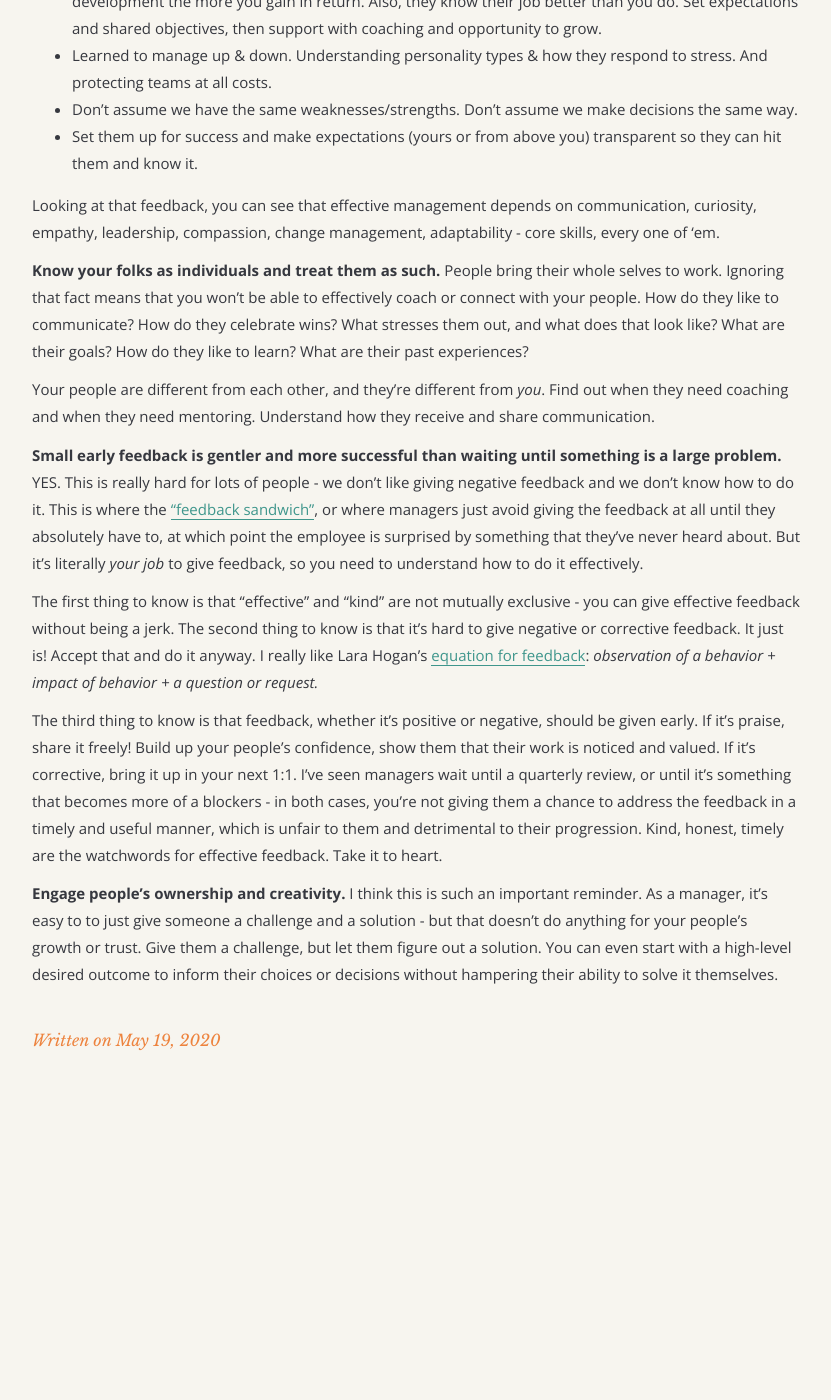
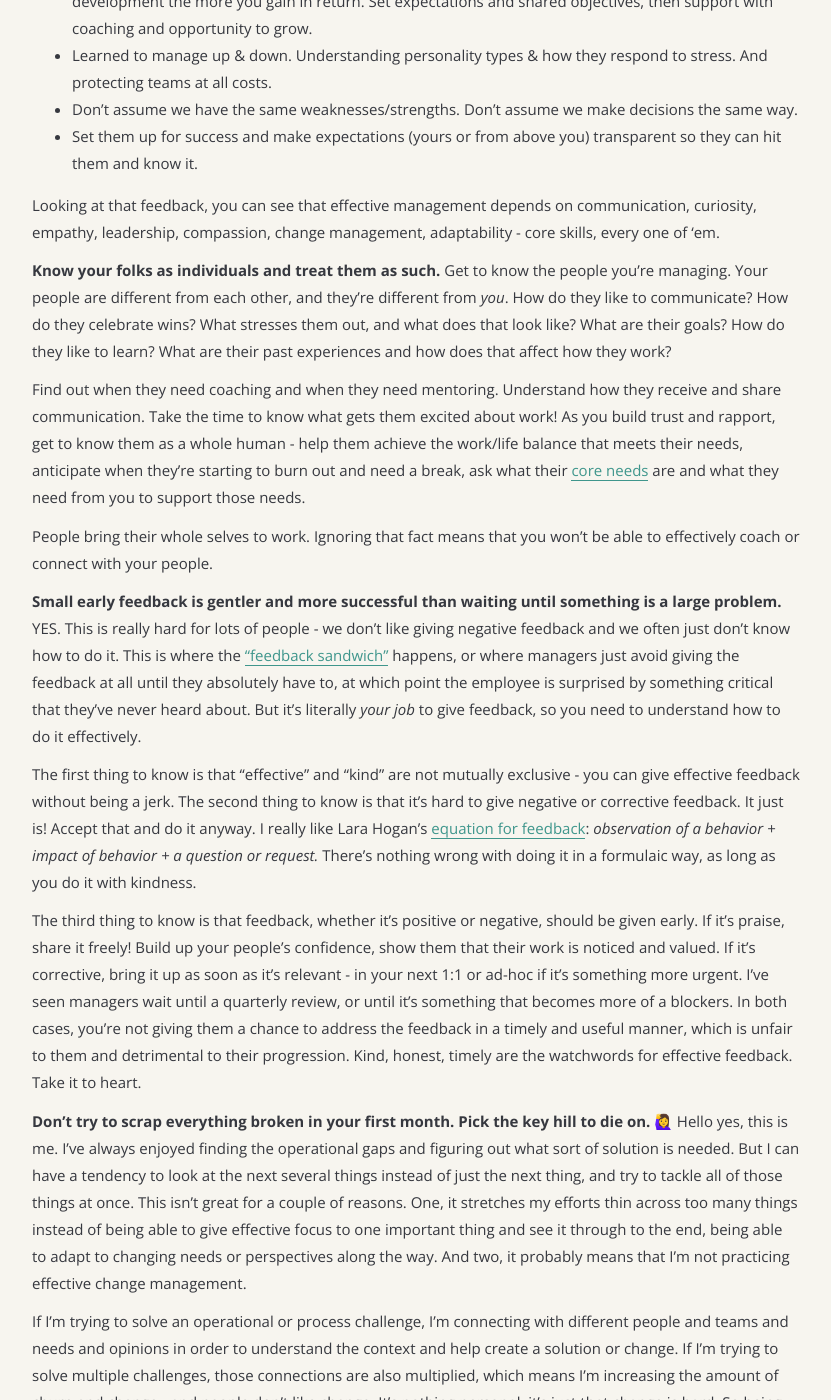
Before and after one commit to angelariggs/angelariggs.github.io, a Jekyll site: the page built from _posts/2020-05-19-effective-management.md, in a window 1280 px wide and 1400 px high, scrolled down 1084 px. Shown: the whole window, without its empty margins (224-1055 px from the left). Built offline with Jekyll 4.4.1, drawn with Linux system fonts in a browser that asks for light colours; comment, search, counter and statistics services are not loaded; before the commit the page ends 2182 px from its top, so only the background shows below that; some of the changed text lies outside the part shown.

Commit message:
final new manager article

```diff
--- a/_posts/2020-05-19-effective-management.md
+++ b/_posts/2020-05-19-effective-management.md
@@ -22,21 +22,39 @@ But let's dive a little deeper into this! When I asked for feedback and advice a
 - Ask people to solve problems and deliver a capabilities rather than to do tasks. You want to engage their ownership and creativity.
 - Don’t try to scrap everything broken in your first month. Pick the key hill to die on.
 - Effective delegation can help to up skill team members.
-- See reports as appreciating assets, not an operational cost. The more you invest in wellbeing and development the more you gain in return. Also, they know their job better than you do. Set expectations and shared objectives, then support with coaching and opportunity to grow.
+- See reports as appreciating assets, not an operational cost. The more you invest in wellbeing and development the more you gain in return. Set expectations and shared objectives, then support with coaching and opportunity to grow.
 - Learned to manage up & down. Understanding personality types & how they respond to stress. And protecting teams at all costs.
 - Don’t assume we have the same weaknesses/strengths. Don’t assume we make decisions the same way.
 - Set them up for success and make expectations (yours or from above you) transparent so they can hit them and know it.
 
 Looking at that feedback, you can see that effective management depends on communication, curiosity, empathy, leadership, compassion, change management, adaptability - core skills, every one of 'em.
 
-**Know your folks as individuals and treat them as such.** People bring their whole selves to work. Ignoring that fact means that you won't be able to effectively coach or connect with your people. How do they like to communicate? How do they celebrate wins? What stresses them out, and what does that look like? What are their goals? How do they like to learn? What are their past experiences?
+**Know your folks as individuals and treat them as such.** Get to know the people you're managing. Your people are different from each other, and they're different from *you*. How do they like to communicate? How do they celebrate wins? What stresses them out, and what does that look like? What are their goals? How do they like to learn? What are their past experiences and how does that affect how they work?
 
-Your people are different from each other, and they're different from *you*. Find out when they need coaching and when they need mentoring. Understand how they receive and share communication.
+Find out when they need coaching and when they need mentoring. Understand how they receive and share communication. Take the time to know what gets them excited about work! As you build trust and rapport, get to know them as a whole human - help them achieve the work/life balance that meets their needs, anticipate when they're starting to burn out and need a break, ask what their [core needs](https://www.palomamedina.com/biceps) are and what they need from you to support those needs.
 
-**Small early feedback is gentler and more successful than waiting until something is a large problem.** YES. This is really hard for lots of people - we don't like giving negative feedback and we don't know how to do it. This is where the ["feedback sandwich"](https://www.forbes.com/sites/alisacohn/2017/06/20/please-stop-using-the-feedback-sandwich), or where managers just avoid giving the feedback at all until they absolutely have to, at which point the employee is surprised by something that they've never heard about. But it's literally *your job* to give feedback, so you need to understand how to do it effectively.
+People bring their whole selves to work. Ignoring that fact means that you won't be able to effectively coach or connect with your people.
 
-The first thing to know is that "effective" and "kind" are not mutually exclusive - you can give effective feedback without being a jerk. The second thing to know is that it's hard to give negative or corrective feedback. It just is! Accept that and do it anyway. I really like Lara Hogan's [equation for feedback](https://larahogan.me/blog/feedback-equation/): *observation of a behavior + impact of behavior + a question or request.*
+**Small early feedback is gentler and more successful than waiting until something is a large problem.** YES. This is really hard for lots of people - we don't like giving negative feedback and we often just don't know how to do it. This is where the ["feedback sandwich"](https://www.forbes.com/sites/alisacohn/2017/06/20/please-stop-using-the-feedback-sandwich) happens, or where managers just avoid giving the feedback at all until they absolutely have to, at which point the employee is surprised by something critical that they've never heard about. But it's literally *your job* to give feedback, so you need to understand how to do it effectively.
 
-The third thing to know is that feedback, whether it's positive or negative, should be given early. If it's praise, share it freely! Build up your people's confidence, show them that their work is noticed and valued. If it's corrective, bring it up in your next 1:1. I've seen managers wait until a quarterly review, or until it's something that becomes more of a blockers - in both cases, you're not giving them a chance to address the feedback in a timely and useful manner, which is unfair to them and detrimental to their progression. Kind, honest, timely are the watchwords for effective feedback. Take it to heart.
+The first thing to know is that "effective" and "kind" are not mutually exclusive - you can give effective feedback without being a jerk. The second thing to know is that it's hard to give negative or corrective feedback. It just is! Accept that and do it anyway. I really like Lara Hogan's [equation for feedback](https://larahogan.me/blog/feedback-equation/): *observation of a behavior + impact of behavior + a question or request.* There's nothing wrong with doing it in a formulaic way, as long as you do it with kindness.
 
-**Engage people's ownership and creativity.** I think this is such an important reminder. As a manager, it's easy to to just give someone a challenge and a solution - but that doesn't do anything for your people's growth or trust. Give them a challenge, but let them figure out a solution. You can even start with a high-level desired outcome to inform their choices or decisions without hampering their ability to solve it themselves.
+The third thing to know is that feedback, whether it's positive or negative, should be given early. If it's praise, share it freely! Build up your people's confidence, show them that their work is noticed and valued. If it's corrective, bring it up as soon as it's relevant - in your next 1:1 or ad-hoc if it's something more urgent. I've seen managers wait until a quarterly review, or until it's something that becomes more of a blockers. In both cases, you're not giving them a chance to address the feedback in a timely and useful manner, which is unfair to them and detrimental to their progression. Kind, honest, timely are the watchwords for effective feedback. Take it to heart.
+
+**Don’t try to scrap everything broken in your first month. Pick the key hill to die on.** 🙋‍♀️ Hello yes, this is me. I've always enjoyed finding the operational gaps and figuring out what sort of solution is needed. But I can have a tendency to look at the next several things instead of just the next thing, and try to tackle all of those things at once. This isn't great for a couple of reasons. One, it stretches my efforts thin across too many things instead of being able to give effective focus to one important thing and see it through to the end, being able to adapt to changing needs or perspectives along the way. And two, it probably means that I'm not practicing effective change management.
+
+If I'm trying to solve an operational or process challenge, I'm connecting with different people and teams and needs and opinions in order to understand the context and help create a solution or change. If I'm trying to solve multiple challenges, those connections are also multiplied, which means I'm increasing the amount of churn and change - and people don't like change. It's nothing personal, it's just that change is hard. So being effective here means choosing your battles, picking a couple of trees in the forest to focus on, and work on those until they're done (whatever "done" might look like.)
+
+**Be overly clear on expectations.** People can't succeed if they don't know what the definition of success is. Whether it's yours or the company's, make sure you understand and communicate what the expectations are - from low-level day-to-day to high-level promotion readiness. If people have to guess or continually ask, they'll feel unsupported and unsafe. Some of the times that I've felt most unsatisfied at a job is when I know I'm doing great work, but I have no idea whether it's contributing to the expectations for my role. In those times, I wanted my manager to coach me, to explain what their expectations or the org's expectations of me were and whether I was meeting those expectations. It absolutely killed my morale to see my hard work go unrewarded with raises or promotions because I wasn't meeting unknown expectations.
+
+Make sure you're proactively level-setting with your people. This feeds into your communication and feedback skills - are they on the right track? Do they need coaching? If there are expectations being handed down from above you, are those expectations attainable?
+
+**Engage people's ownership and creativity.** I think this is such an important reminder. As a manager, it's easy to to just give someone a challenge and a solution - but that doesn't do anything for your people's growth or trust. Give them a challenge, but let them figure out a solution. You can even start with a high-level desired outcome to inform their choices without hampering their ability to solve it themselves. They'll come away feeling pride and ownership over something, and you'll come away with a solution - and show that you trust them and their expertise.
+
+**Thank you for joining me on this journey!** I have thoroughly enjoyed thinking and writing about these "new manager" themes! It's helped me reflect on the kind of manager I want to be, and understand what different people look for in their managers. I hope this series helps you in the same way, New Manager (or Future Manager!). There's no One Right Way to be a good manager, but there are some common themes and things to think about in order to inform your manager self:
+
+- [Creating Culture:]({% post_url 2020-01-21-manager-culture %}) What kind of culture will you choose to create as a manager?
+- [Support & Self-Care:]({% post_url 2020-02-05-manager-support-self-care %}) How do you get support and take care of yourself so you can support your people?
+- [Being a Manager:]({% post_url 2020-02-17-being-a-manager %}) What are the shifts in responsibilities and strategy that you'll need to make when you transition from an IC to a New Manager?
+
+*Feel free to leave a comment here or chat on Twitter if you want to explore any of these topics further - I'm always happy to have a conversation!*
```
